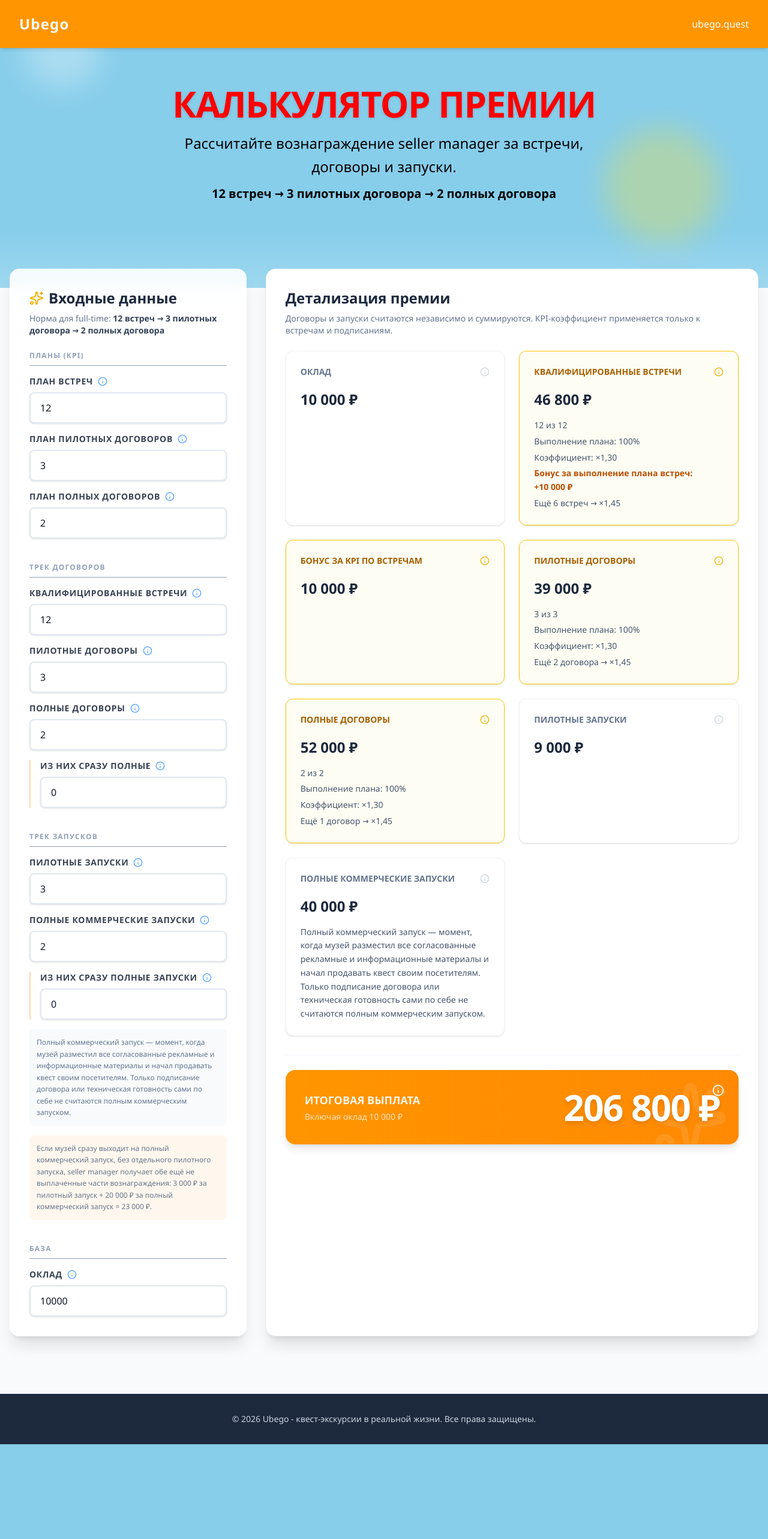
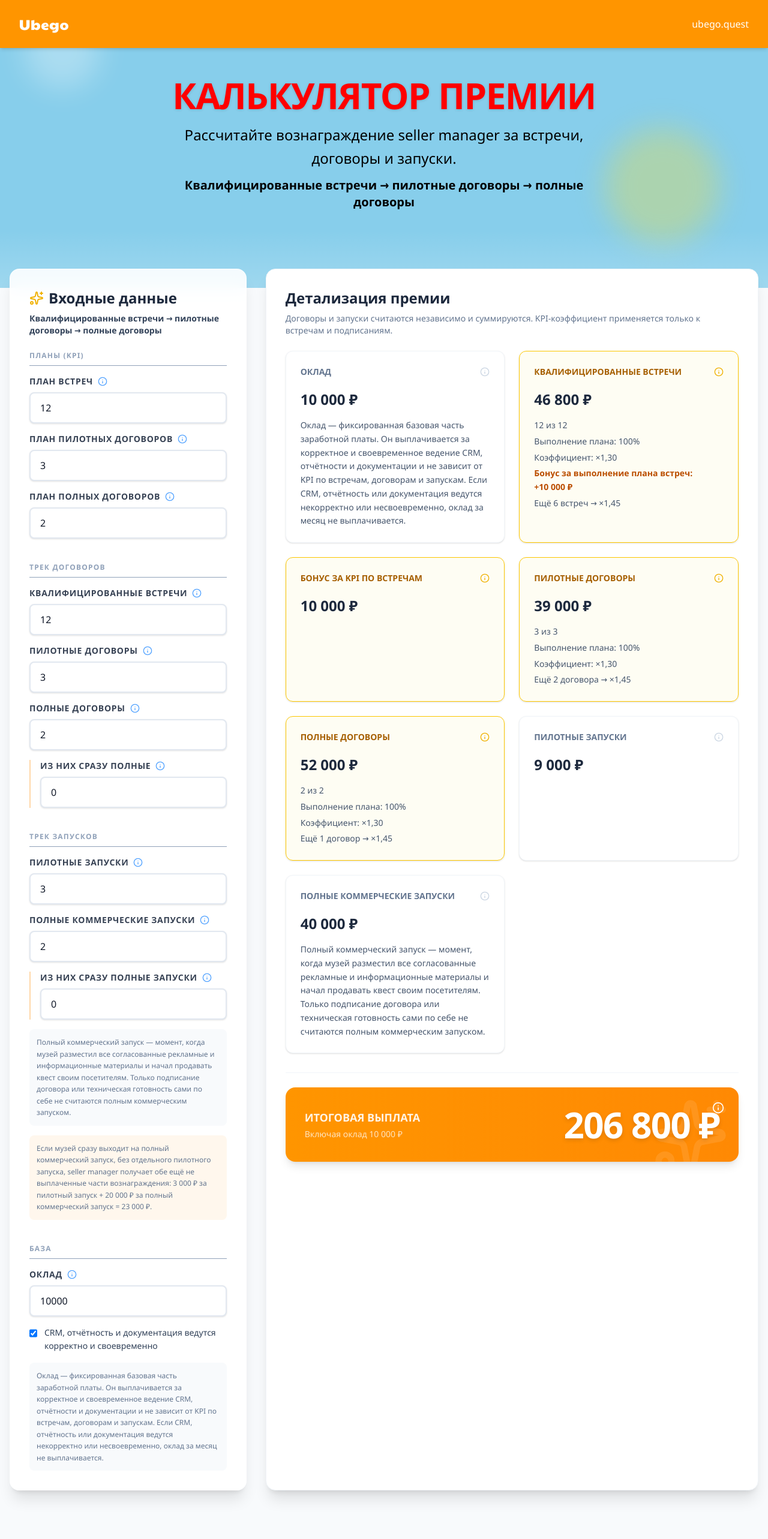
Before and after one commit to ubego/seller-partner-rewards, a Next.js app: page / in a window 1280 px wide. Shown: the top 2566 px of the page at 60% size. Before the commit the page ends 2408 px from the top, so only its background shows below. Built offline with nearby package versions, Linux system fonts and the light colour scheme.

Commit message:
feat: enhance reward calculation logic and documentation; update base salary conditions and KPI tracking

```diff
--- a/src/components/Calculator.tsx
+++ b/src/components/Calculator.tsx
@@ -13,7 +13,7 @@ import {
   PILOT_LAUNCH_RATE,
 } from '@/lib/calculator';
 import { CalculatorInputs } from '@/lib/types';
-import { formatCoefficient, formatMoney, formatNumber, pluralize } from '@/lib/format';
+import { formatCoefficient, formatMoney, formatNumber } from '@/lib/format';
 import { Info, Sparkles } from 'lucide-react';
 import { Tooltip } from '@/components/ui/Tooltip';
 import { KpiProgress } from '@/components/KpiProgress';
@@ -26,6 +26,9 @@ const FULL_LAUNCH_DEFINITION =
 
 const DIRECT_FULL_CONTRACT_HINT =
   'Если музей сразу подписывает полный договор, без отдельного пилотного, он учитывается и в KPI пилотных договоров, и в KPI полных договоров. Ранее выплаченные части повторно не начисляются.';
+
+const BASE_SALARY_DESCRIPTION =
+  'Оклад — фиксированная базовая часть заработной платы. Он выплачивается за корректное и своевременное ведение CRM, отчётности и документации и не зависит от KPI по встречам, договорам и запускам. Если CRM, отчётность или документация ведутся некорректно или несвоевременно, оклад за месяц не выплачивается.';
 
 type InputName = keyof CalculatorInputs;
 
@@ -128,8 +131,6 @@ export default function Calculator() {
     });
   };
 
-  const funnelLabel = `${inputs.planMeetings} ${pluralize(inputs.planMeetings, 'встреча', 'встречи', 'встреч')} → ${inputs.planPilotContracts} ${pluralize(inputs.planPilotContracts, 'пилотный договор', 'пилотных договора', 'пилотных договоров')} → ${inputs.planFullContracts} ${pluralize(inputs.planFullContracts, 'полный договор', 'полных договора', 'полных договоров')}`;
-
   return (
     <section className="max-w-7xl mx-auto px-4 py-12 -mt-20 relative z-20">
       <div className="grid lg:grid-cols-12 gap-8">
@@ -139,7 +140,9 @@ export default function Calculator() {
             Входные данные
           </h2>
           <p className="text-sm text-slate-500 mb-6">
-            Норма для full-time: <span className="font-semibold text-slate-700">{funnelLabel}</span>
+            <span className="font-semibold text-slate-700">
+              Квалифицированные встречи → пилотные договоры → полные договоры
+            </span>
           </p>
 
           <div className="space-y-6">
@@ -246,8 +249,25 @@ export default function Calculator() {
                 name="baseSalary"
                 value={inputs.baseSalary}
                 onChange={handleChange}
-                hint="Фиксированная базовая часть зарплаты. Не зависит от KPI и суммируется с премией."
+                hint={BASE_SALARY_DESCRIPTION}
               />
+              <label className="flex items-start gap-3 cursor-pointer">
+                <input
+                  type="checkbox"
+                  id="salaryConditionsMet"
+                  checked={inputs.salaryConditionsMet}
+                  onChange={(e) =>
+                    setInputs((prev) => ({ ...prev, salaryConditionsMet: e.target.checked }))
+                  }
+                  className="mt-1 h-4 w-4 rounded border-slate-300 text-[var(--ubego-primary)] focus:ring-[var(--ubego-primary)]"
+                />
+                <span className="text-sm text-slate-700 leading-relaxed">
+                  CRM, отчётность и документация ведутся корректно и своевременно
+                </span>
+              </label>
+              <p className="text-xs text-slate-500 leading-relaxed bg-slate-50 rounded-lg p-3">
+                {BASE_SALARY_DESCRIPTION}
+              </p>
             </div>
           </div>
         </div>
@@ -264,8 +284,15 @@ export default function Calculator() {
               <ResultCard
                 title="Оклад"
                 value={results.baseSalary}
-                formula={`Фиксированная базовая часть: ${formatNumber(results.baseSalary)} ₽`}
-              />
+                highlight={!results.salaryConditionsMet}
+                formula={
+                  results.salaryConditionsMet
+                    ? `Условия выполнены. Фиксированная базовая часть: ${formatNumber(inputs.baseSalary)} ₽`
+                    : 'CRM, отчётность или документация ведутся некорректно или несвоевременно. Оклад не выплачивается: 0 ₽'
+                }
+              >
+                <p className="mt-4 text-sm text-slate-600 leading-relaxed">{BASE_SALARY_DESCRIPTION}</p>
+              </ResultCard>
 
               <ResultCard
                 title="Квалифицированные встречи"
@@ -348,7 +375,11 @@ export default function Calculator() {
                 <div className="relative z-10 p-8 text-white flex flex-col md:flex-row justify-between items-center">
                   <div>
                     <h3 className="text-lg font-bold uppercase opacity-90 mb-1">Итоговая выплата</h3>
-                    <p className="text-sm opacity-75">Включая оклад {formatMoney(results.baseSalary)}</p>
+                    <p className="text-sm opacity-75">
+                      {results.salaryConditionsMet
+                        ? `Включая оклад ${formatMoney(results.baseSalary)}`
+                        : 'Оклад не выплачен: условия по CRM, отчётности и документации не выполнены'}
+                    </p>
                   </div>
                   <div className="text-5xl md:text-6xl font-extrabold tracking-tight mt-4 md:mt-0 drop-shadow-md">
                     {formatMoney(results.total)}
--- a/src/components/Header.tsx
+++ b/src/components/Header.tsx
@@ -1,9 +1,16 @@
 import Link from 'next/link';
+import { Paytone_One } from 'next/font/google';
+
+const paytoneOne = Paytone_One({
+  subsets: ['latin'],
+  weight: '400',
+  display: 'swap',
+});
 
 export default function Header() {
   return (
     <header className="fixed top-0 left-0 w-full z-50 h-[80px] bg-[var(--ubego-primary)] px-8 flex items-center justify-between shadow-md">
-      <div className="text-2xl font-bold text-white tracking-wider">
+      <div className={`${paytoneOne.className} text-2xl text-white tracking-wide`}>
         Ubego
       </div>
 
--- a/src/components/Hero.tsx
+++ b/src/components/Hero.tsx
@@ -35,7 +35,7 @@ export default function Hero() {
         >
           Рассчитайте вознаграждение seller manager за встречи, договоры и запуски.
           <span className="block mt-3 text-base md:text-xl font-bold">
-            12 встреч → 3 пилотных договора → 2 полных договора
+            Квалифицированные встречи → пилотные договоры → полные договоры
           </span>
         </motion.p>
       </div>
--- a/src/lib/calculator.ts
+++ b/src/lib/calculator.ts
@@ -24,6 +24,7 @@ export const DEFAULT_INPUTS: CalculatorInputs = {
   pilotLaunches: DEFAULT_PLAN_PILOT_CONTRACTS,
   fullLaunches: DEFAULT_PLAN_FULL_CONTRACTS,
   directFullLaunches: 0,
+  salaryConditionsMet: true,
 };
 
 const NEXT_TIERS = [
@@ -124,7 +125,8 @@ export function calculateReward(inputs: CalculatorInputs): CalculatorResults {
 
   const pilotLaunchesPayment = effectivePilotLaunches * PILOT_LAUNCH_RATE;
   const fullLaunchesPayment = effectiveFullLaunches * FULL_LAUNCH_RATE;
-  const baseSalary = clampNonNegative(inputs.baseSalary);
+  const salaryConditionsMet = Boolean(inputs.salaryConditionsMet);
+  const baseSalary = salaryConditionsMet ? clampNonNegative(inputs.baseSalary) : 0;
 
   const total =
     baseSalary +
@@ -137,6 +139,7 @@ export function calculateReward(inputs: CalculatorInputs): CalculatorResults {
 
   return {
     baseSalary,
+    salaryConditionsMet,
     meetings: meetingsKpi,
     meetingsKpiBonus,
     meetingsBonusUnlocked,
--- a/src/lib/types.ts
+++ b/src/lib/types.ts
@@ -16,6 +16,8 @@ export interface CalculatorInputs {
   fullLaunches: number;
   /** Subset of fullLaunches with no previously paid Pilot Launch. */
   directFullLaunches: number;
+  /** True when CRM, reporting and documentation are kept correctly and on time. */
+  salaryConditionsMet: boolean;
 }
 
 export interface NextCoefficientStep {
@@ -35,6 +37,7 @@ export interface KpiBreakdown {
 
 export interface CalculatorResults {
   baseSalary: number;
+  salaryConditionsMet: boolean;
   meetings: KpiBreakdown;
   meetingsKpiBonus: number;
   meetingsBonusUnlocked: boolean;
```
Also changed, not shown: 2 other files (tests, documents, lock files or other folders).
